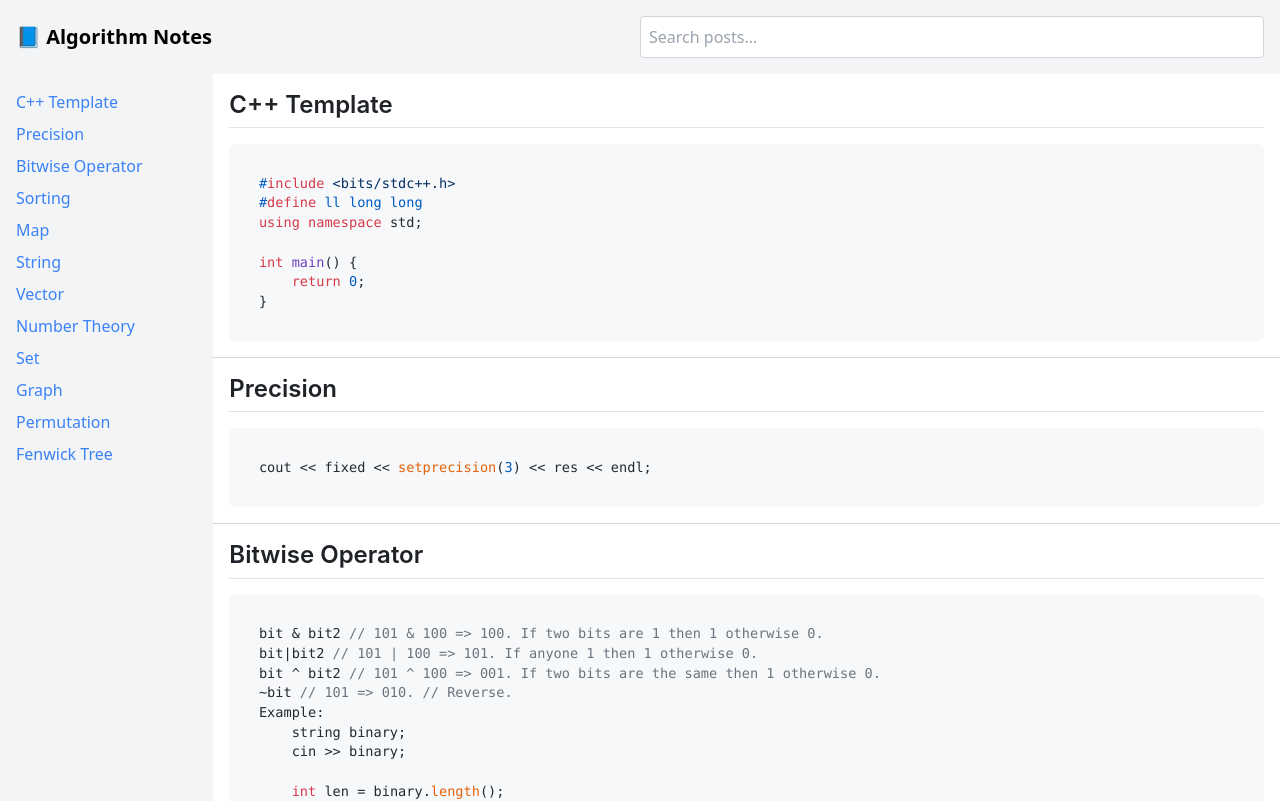
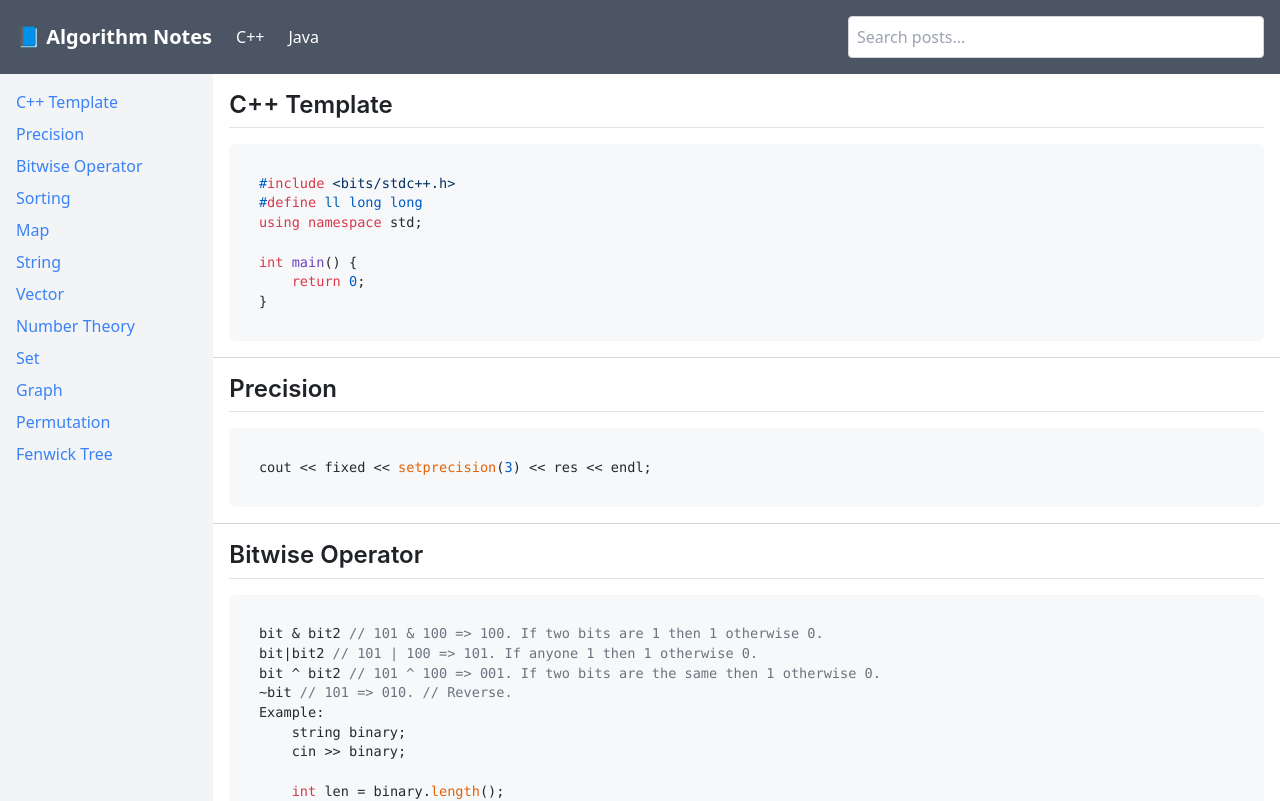
Before and after one commit to mrafiq709/algo-notes, a React (Vite) app: page /#/ in a window 1280 px wide. Shown: the top 801 px of the page. Built offline with nearby package versions, Linux system fonts and the light colour scheme.

Commit message:
fix sidebar

```diff
--- a/src/App.jsx
+++ b/src/App.jsx
@@ -1,11 +1,13 @@
 import { HashRouter, Routes, Route } from "react-router-dom";
 import Home from "./pages/Home";
+import Java from "./pages/Java";
 
 function App() {
 	return (
 		<HashRouter>
 			<Routes>
 				<Route path="/" element={<Home />} />
+				<Route path="/java" element={<Java />} />
 			</Routes>
 		</HashRouter>
 	);
--- a/src/pages/Home.jsx
+++ b/src/pages/Home.jsx
@@ -1,4 +1,5 @@
 import { useEffect, useState } from "react";
+import { Link } from "react-router-dom";
 import ReactMarkdown from "react-markdown";
 import remarkGfm from "remark-gfm";
 import rehypeHighlight from "rehype-highlight";
@@ -58,17 +59,30 @@ export default function Home() {
 	return (
 		<div className="grid grid-cols-1 bg-white text-black dark:bg-gray-900 dark:text-white min-h-screen">
 			{/* Top Navigation Bar */}
-			<div className="flex items-center justify-between bg-gray-100 p-4 shadow-md">
-				{/* Left: Title */}
-				<h1 className="text-xl font-bold">📘 Algorithm Notes</h1>
+			<div className="flex items-center justify-between bg-gray-600 text-white p-4 shadow-md">
+				<div className="flex items-center space-x-6">
+					<h1 className="text-xl font-bold">📘 Algorithm Notes</h1>
+					<Link
+						to="/"
+						className="hover:text-gray-300 transition duration-200"
+					>
+						C++
+					</Link>
+					<Link
+						to="/java"
+						className="hover:text-gray-300 transition duration-200"
+					>
+						Java
+					</Link>
+				</div>
 
-				{/* Middle: Search Bar */}
+				{/* Right: Search Bar */}
 				<input
 					type="text"
 					placeholder="Search posts..."
 					value={searchQuery}
 					onChange={(e) => setSearchQuery(e.target.value)}
-					className="w-1/2 p-2 border border-gray-300 rounded"
+					className="w-1/3 p-2 border border-gray-300 rounded text-black"
 				/>
 			</div>
 
@@ -89,7 +103,7 @@ export default function Home() {
 					</ul>
 				</div>
 				{/* Main Content */}
-				<div className="col-span-10 max-h-screen">
+				<div className="col-span-10 overflow-y-auto max-h-screen">
 					{filteredPosts.map((post) => (
 						<div
 							key={post.slug}
--- /dev/null
+++ b/src/pages/Java.jsx
@@ -0,0 +1,12 @@
+import React from "react";
+
+export default function Java() {
+	return (
+		<div className="bg-white text-black dark:bg-gray-900 dark:text-white min-h-screen">
+			<h1 className="text-2xl font-bold text-center p-4">Java Notes</h1>
+			<p className="text-center">
+				This is the Java page. Add your content here.
+			</p>
+		</div>
+	);
+}
```
